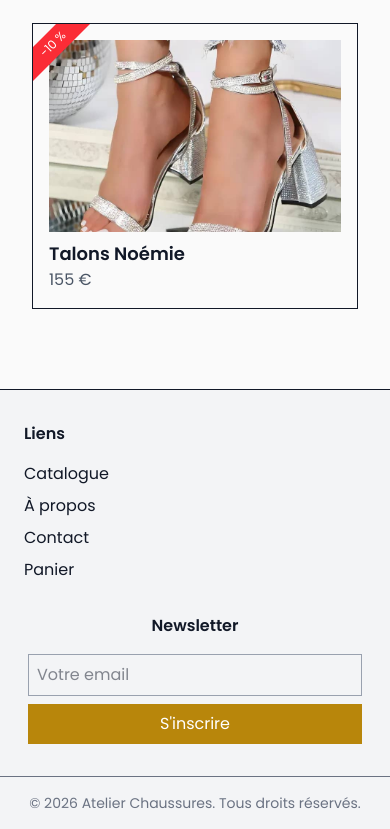
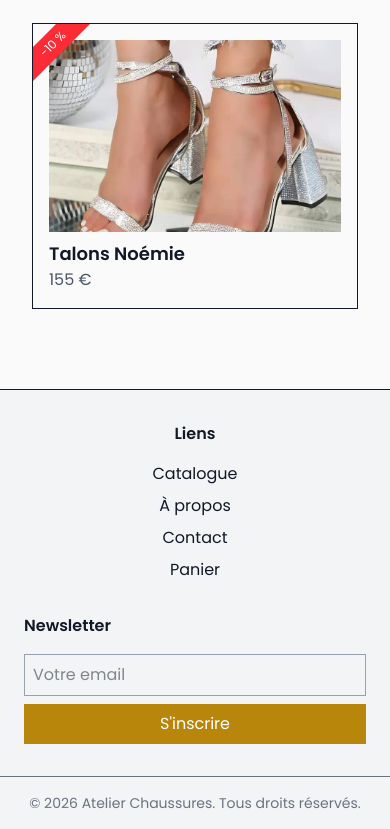
Before and after one commit to KevinDq/chic-shoe, a Next.js app: page / in a window 390 px wide. Shown: the part 2282-3111 px from the top of the page. Built offline with nearby package versions, Linux system fonts and the light colour scheme.

Commit message:
Update Footer.tsx

```diff
--- a/components/Footer.tsx
+++ b/components/Footer.tsx
@@ -18,7 +18,7 @@ export default function Footer() {
     <footer className="bg-gray-100 border-t mt-12">
       <div className="max-w-6xl mx-auto px-6 py-8 flex flex-col md:flex-row justify-between gap-8">
         {/* Liens */}
-        <div className="flex flex-col gap-2">
+        <div className="flex items-center lg:items-start flex-col gap-2">
           <h3 className="font-semibold mb-2">Liens</h3>
           <Link href="/chaussures" className="hover:underline">Catalogue</Link>
           <Link href="/a-propos" className="hover:underline">À propos</Link>
@@ -27,7 +27,7 @@ export default function Footer() {
         </div>
 
         {/* Newsletter */}
-        <div className="flex flex-col items-center lg:items-start gap-2">
+        <div className="flex flex-col gap-2">
           <h3 className="font-semibold mb-2">Newsletter</h3>
           <form onSubmit={handleSubscribe} className="flex flex-col sm:flex-row gap-2">
             <input
```
